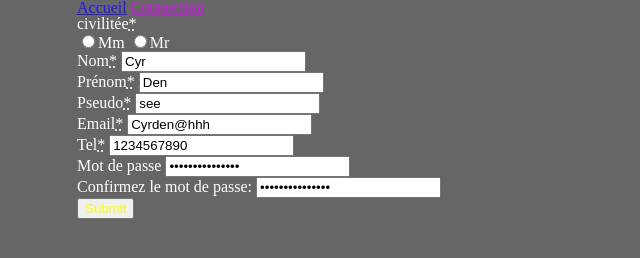
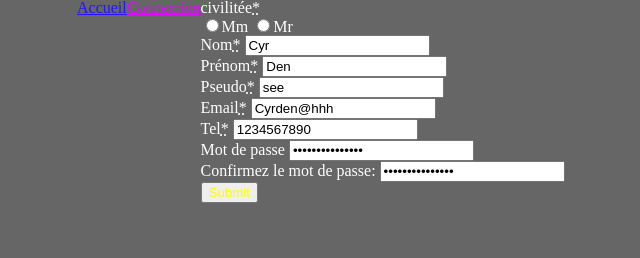
Before and after one commit to CyrilDenoyelle/FormLocalstorage, a website: page inscription.html in a window 1280 px wide. Shown: the whole page, without its empty margins (307-947 px from the left). Drawn offline with nearby package versions, Linux system fonts and the light colour scheme.

Commit message:
ajout flexage

```diff
--- a/inscription.html
+++ b/inscription.html
@@ -7,7 +7,7 @@
 	<link rel="stylesheet" href="style.css">
 </head>
 <body>
-	<div class="container">
+	<div class="container flexB">
 		<a href="index.html">Accueil</a>
 		<a href="connection.html">Connection</a>
 		<form id='inscr'>
```
